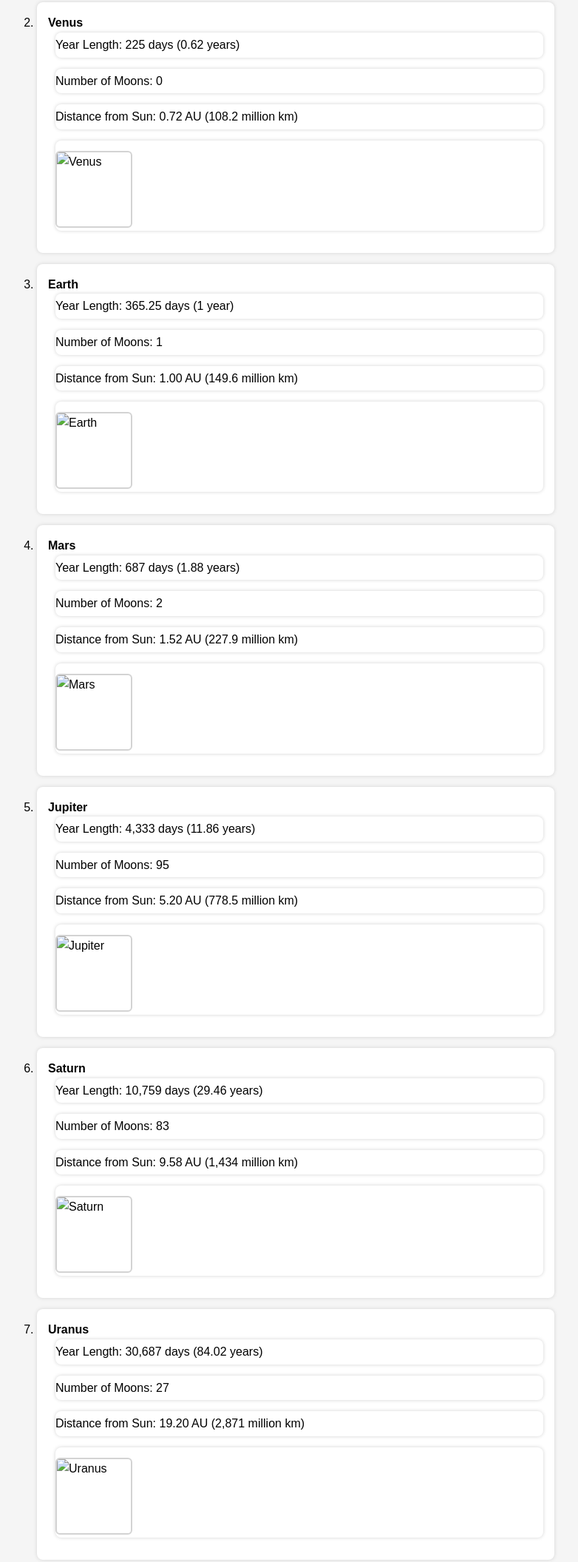
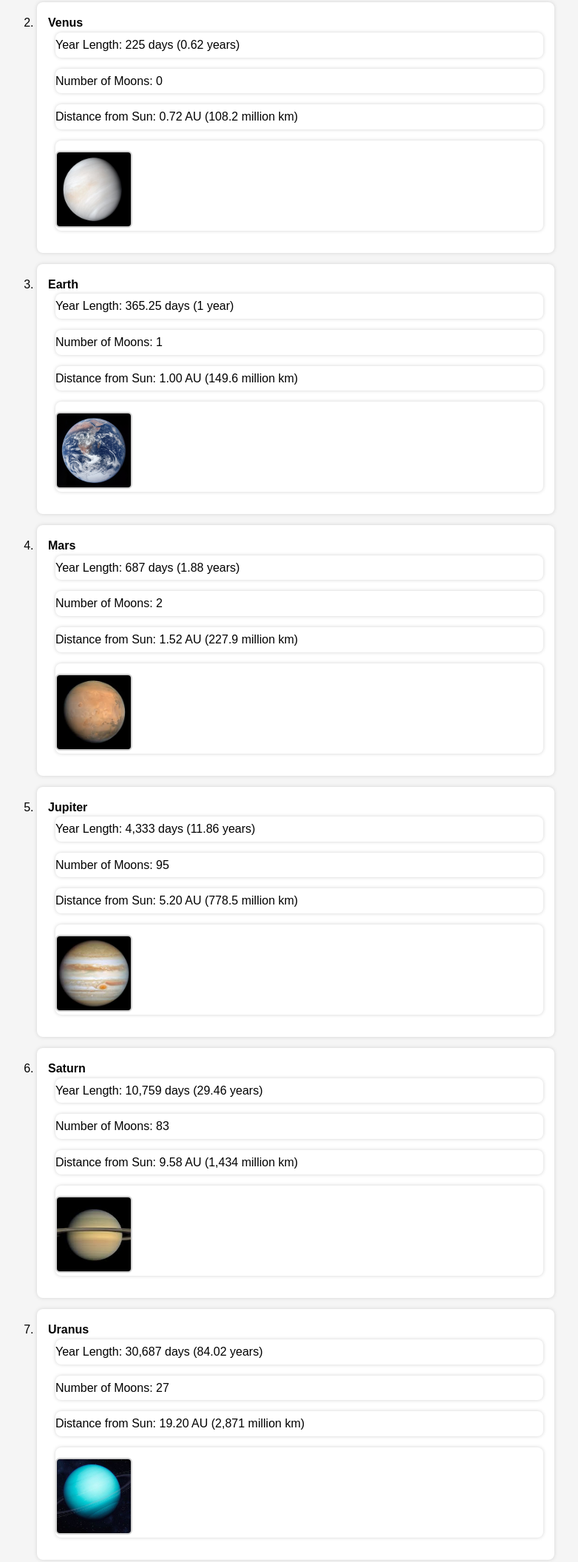
Before and after one commit to Rameen113/Rameen113.github.io, a plain HTML site: page planets/index.html in a window 1280 px wide. Shown: the part 472-2584 px from the top of the page at 74% size, without its empty margins (240-1022 px from the left). Drawn offline with Linux system fonts and the light colour scheme.

Commit message:
Update index.html

```diff
--- a/planets/index.html
+++ b/planets/index.html
@@ -56,7 +56,7 @@
         <li>Year Length: 88 days (0.24 years)</li>
         <li>Number of Moons: 0</li>
         <li>Distance from Sun: 0.39 AU (57.9 million km)</li>
-        <li><img src="/img/mercury.jpg" alt="Mercury"></li>
+        <li><img src="mercury.jpg" alt="Mercury"></li>
       </ul>
     </li>
 
@@ -66,7 +66,7 @@
         <li>Year Length: 225 days (0.62 years)</li>
         <li>Number of Moons: 0</li>
         <li>Distance from Sun: 0.72 AU (108.2 million km)</li>
-        <li><img src="/img/venus.jpg" alt="Venus"></li>
+        <li><img src="venus.jpg" alt="Venus"></li>
       </ul>
     </li>
 
@@ -76,7 +76,7 @@
         <li>Year Length: 365.25 days (1 year)</li>
         <li>Number of Moons: 1</li>
         <li>Distance from Sun: 1.00 AU (149.6 million km)</li>
-        <li><img src="/img/earth.jpg" alt="Earth"></li>
+        <li><img src="earth.jpg" alt="Earth"></li>
       </ul>
     </li>
 
@@ -86,7 +86,7 @@
         <li>Year Length: 687 days (1.88 years)</li>
         <li>Number of Moons: 2</li>
         <li>Distance from Sun: 1.52 AU (227.9 million km)</li>
-        <li><img src="/img/mars.jpg" alt="Mars"></li>
+        <li><img src="mars.jpg" alt="Mars"></li>
       </ul>
     </li>
 
@@ -96,7 +96,7 @@
         <li>Year Length: 4,333 days (11.86 years)</li>
         <li>Number of Moons: 95</li>
         <li>Distance from Sun: 5.20 AU (778.5 million km)</li>
-        <li><img src="/img/jupiter.jpg" alt="Jupiter"></li>
+        <li><img src="jupiter.jpg" alt="Jupiter"></li>
       </ul>
     </li>
 
@@ -106,7 +106,7 @@
         <li>Year Length: 10,759 days (29.46 years)</li>
         <li>Number of Moons: 83</li>
         <li>Distance from Sun: 9.58 AU (1,434 million km)</li>
-        <li><img src="/img/saturn.jpg" alt="Saturn"></li>
+        <li><img src="saturn.jpg" alt="Saturn"></li>
       </ul>
     </li>
 
@@ -116,7 +116,7 @@
         <li>Year Length: 30,687 days (84.02 years)</li>
         <li>Number of Moons: 27</li>
         <li>Distance from Sun: 19.20 AU (2,871 million km)</li>
-        <li><img src="/img/uranus.jpg" alt="Uranus"></li>
+        <li><img src="uranus.jpg" alt="Uranus"></li>
       </ul>
     </li>
 
@@ -126,7 +126,7 @@
         <li>Year Length: 60,190 days (164.8 years)</li>
         <li>Number of Moons: 14</li>
         <li>Distance from Sun: 30.05 AU (4,495 million km)</li>
-        <li><img src="/img/neptune.jpg" alt="Neptune"></li>
+        <li><img src="neptune.jpg" alt="Neptune"></li>
       </ul>
     </li>
   </ol>
```
